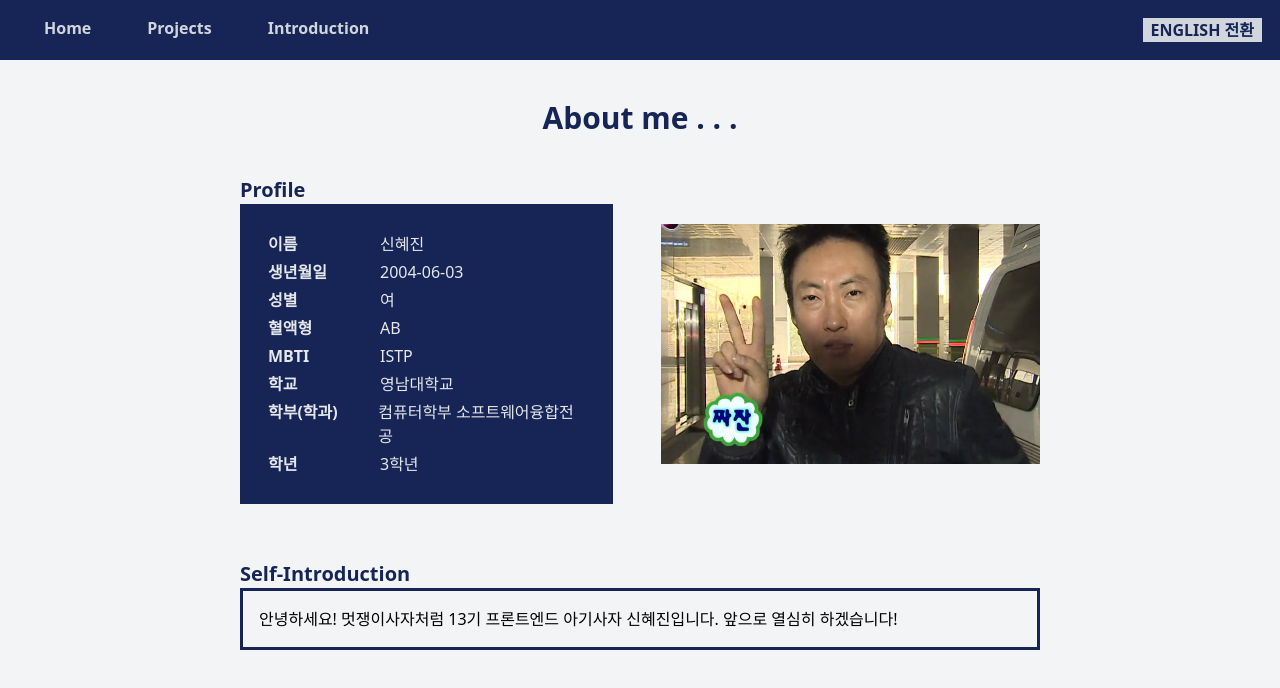
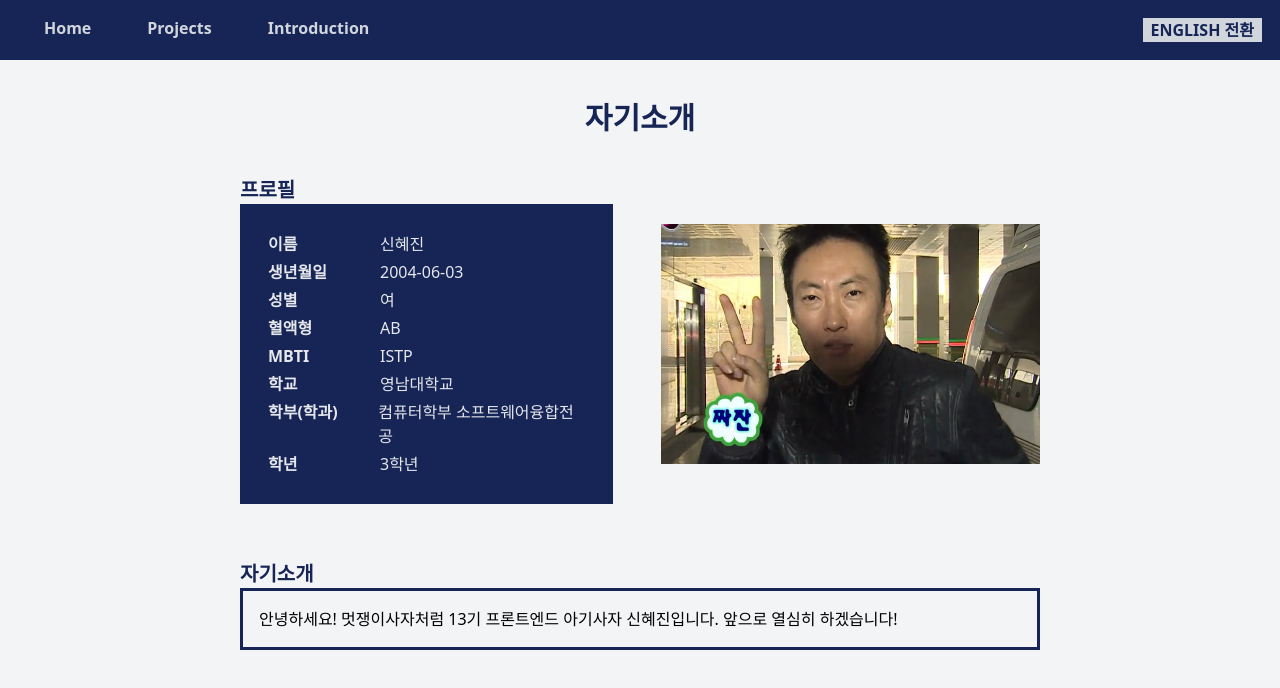
Before and after one commit to Likelion-YeungNam-Univ/11-13th-fe-assignment, a React (Vite) app in the folder 신혜진/: page /about in a window 1280 px wide. Shown: the top 688 px of the page. Built offline with nearby package versions, Linux system fonts and the light colour scheme.

Commit message:
feat: About 페이지 언어 전환 기능 추가

```diff
--- a/신혜진/src/pages/About.jsx
+++ b/신혜진/src/pages/About.jsx
@@ -1,7 +1,9 @@
-import React from "react";
+import React, { useContext } from "react";
 import profileImg from "../assets/profileImg.png";
+import LanguageContext from "../LanguageContext";
 
-const profileData = [
+const profileData = {
+  ko: [
     { key: "이름", value: "신혜진" },
     { key: "생년월일", value: "2004-06-03" },
     { key: "성별", value: "여" },
@@ -10,21 +12,35 @@ const profileData = [
     { key: "학교", value: "영남대학교" },
     { key: "학부(학과)", value: "컴퓨터학부 소프트웨어융합전공" },
     { key: "학년", value: "3학년" },
-];
+  ],
+  en: [
+    { key: "Name", value: "Hyejin Shin" },
+    { key: "Birth", value: "2004-06-03" },
+    { key: "Gender", value: "Female" },
+    { key: "Blood Type", value: "AB" },
+    { key: "MBTI", value: "ISTP" },
+    { key: "School", value: "Yeungnam University" },
+    { key: "Department", value: "Computer Software Convergence" },
+    { key: "Year", value: "3rd year" },
+  ],
+};
 
 const About = () => {
+  const { language } = useContext(LanguageContext);
   return (
     <div>
       <h1 className="p-10 text-3xl text-center text-blue-950 font-extrabold">
-        About me . . .
+        {language === "ko" ? "자기소개" : "About me . . ."}
       </h1>
       {/* 프로필*/}
       <div className="mx-60 flex justify-center items-start gap-12">
         <div>
-          <h2 className="text-xl text-blue-950 font-bold">Profile</h2>
+          <h2 className="text-xl text-blue-950 font-bold">
+            {language === "ko" ? "프로필" : "Profile"}
+          </h2>
           <ul className="bg-blue-950 text-gray-200 p-7 space-y-1 w-fit">
-            {profileData.map((item, key) => (
-              <li key={key} className="flex">
+            {profileData[language].map((item, idx) => (
+              <li key={idx} className="flex">
                 <span className="w-28 font-semibold">{item.key}</span>
                 <span>{item.value}</span>
               </li>
@@ -35,10 +51,13 @@ const About = () => {
       </div>
       {/* 자기소개 */}
       <div className="mx-60 my-14">
-        <h2 className="text-xl text-blue-950 font-bold">Self-Introduction</h2>
+        <h2 className="text-xl text-blue-950 font-bold">
+          {language === "ko" ? "자기소개" : "Self-Introduction"}
+        </h2>
         <p className="border-3 border-blue-950 p-4">
-          안녕하세요! 멋쟁이사자처럼 13기 프론트엔드 아기사자 신혜진입니다.
-          앞으로 열심히 하겠습니다!
+          {language === "ko"
+            ? "안녕하세요! 멋쟁이사자처럼 13기 프론트엔드 아기사자 신혜진입니다. 앞으로 열심히 하겠습니다!"
+            : "Hello! I'm Shin Hyejin, the 13th front-end baby lion of likelion. I'll work hard in the future!"}
         </p>
       </div>
     </div>
```
Lines whose indentation alone changed are shown as unchanged.
